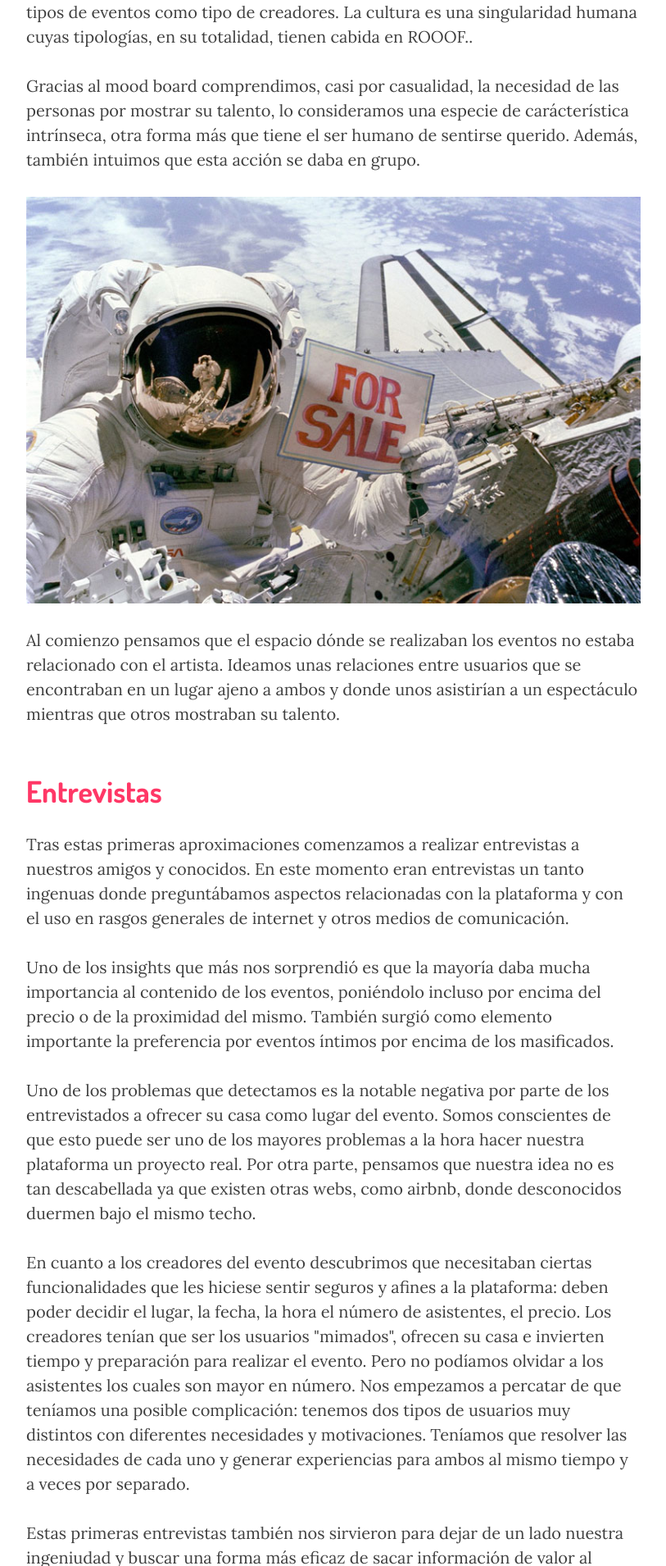
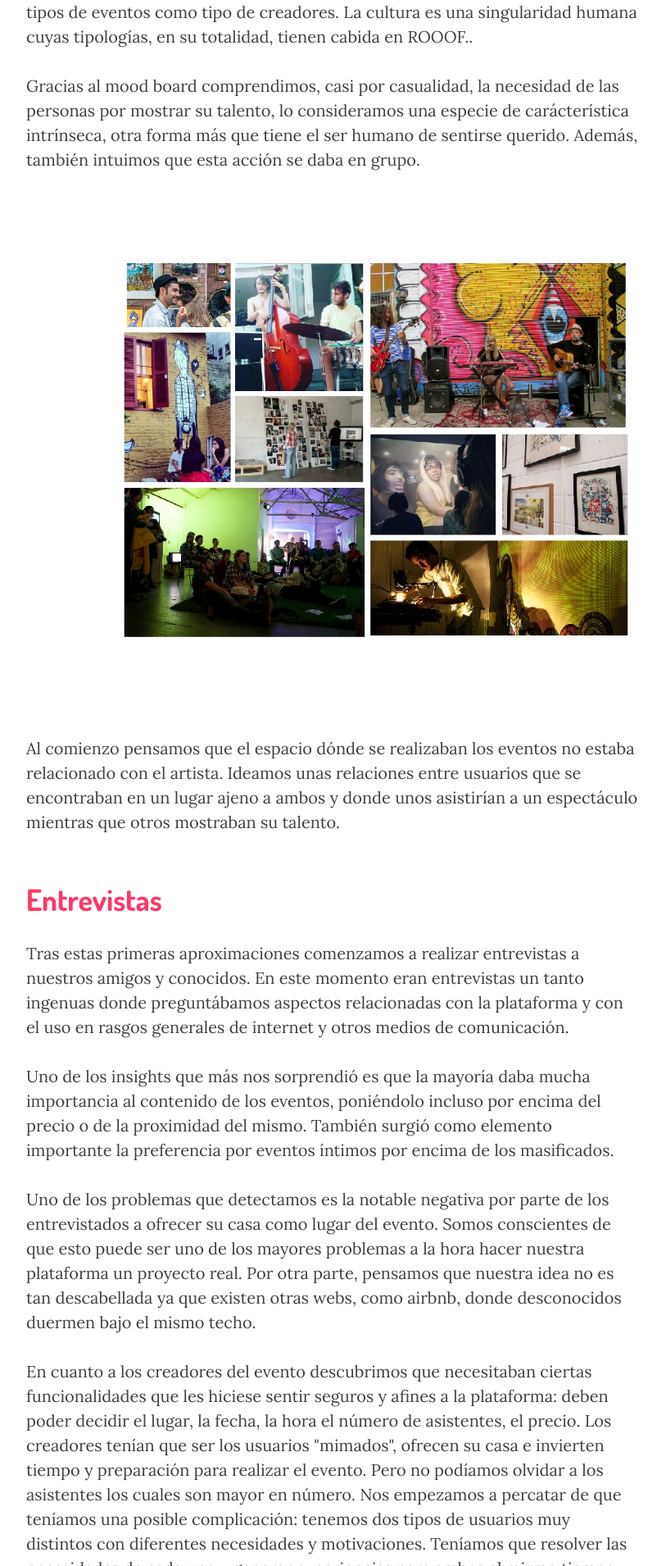
Before and after one commit to Rooof-Project/memoria, a Jekyll site: the page built from _posts/2015-04-16-Release-1.markdown, in a window 1280 px wide. Shown: the part 1260-3170 px from the top of the page at 82% size, without its empty margins (233-1046 px from the left). Built offline with Jekyll 4.4.1, drawn with Linux system fonts in a browser that asks for light colours; nearby versions of some CDN libraries.

Commit message:
Mood Board img

```diff
--- a/_posts/2015-04-16-Release-1.markdown
+++ b/_posts/2015-04-16-Release-1.markdown
@@ -4,6 +4,7 @@ title: Release 1
 "header-img": "img/post-bg-02.jpg"
 published: true
 ---
+
 
 
 
@@ -22,7 +23,7 @@ published: true
 <p>Gracias al mood board comprendimos, casi por casualidad, la necesidad de las personas por mostrar su talento, lo consideramos una especie de carácterística intrínseca, otra forma más que tiene el ser humano de sentirse querido. Además, también intuimos que esta acción se daba en grupo.</p>
 
 <a href="#">
-    <img src="{{ site.baseurl }}/img/post-sample-image.jpg" alt="Post Sample Image">
+    <img src="{{ site.baseurl }}/img/Mood-Board.jpg" alt="Post Sample Image">
 </a>
 
 <p>Al comienzo pensamos que el espacio dónde se realizaban los eventos no estaba relacionado con el artista. Ideamos unas relaciones entre usuarios que se encontraban en un lugar ajeno a ambos y donde unos asistirían a un espectáculo mientras que otros mostraban su talento.</p>
```
